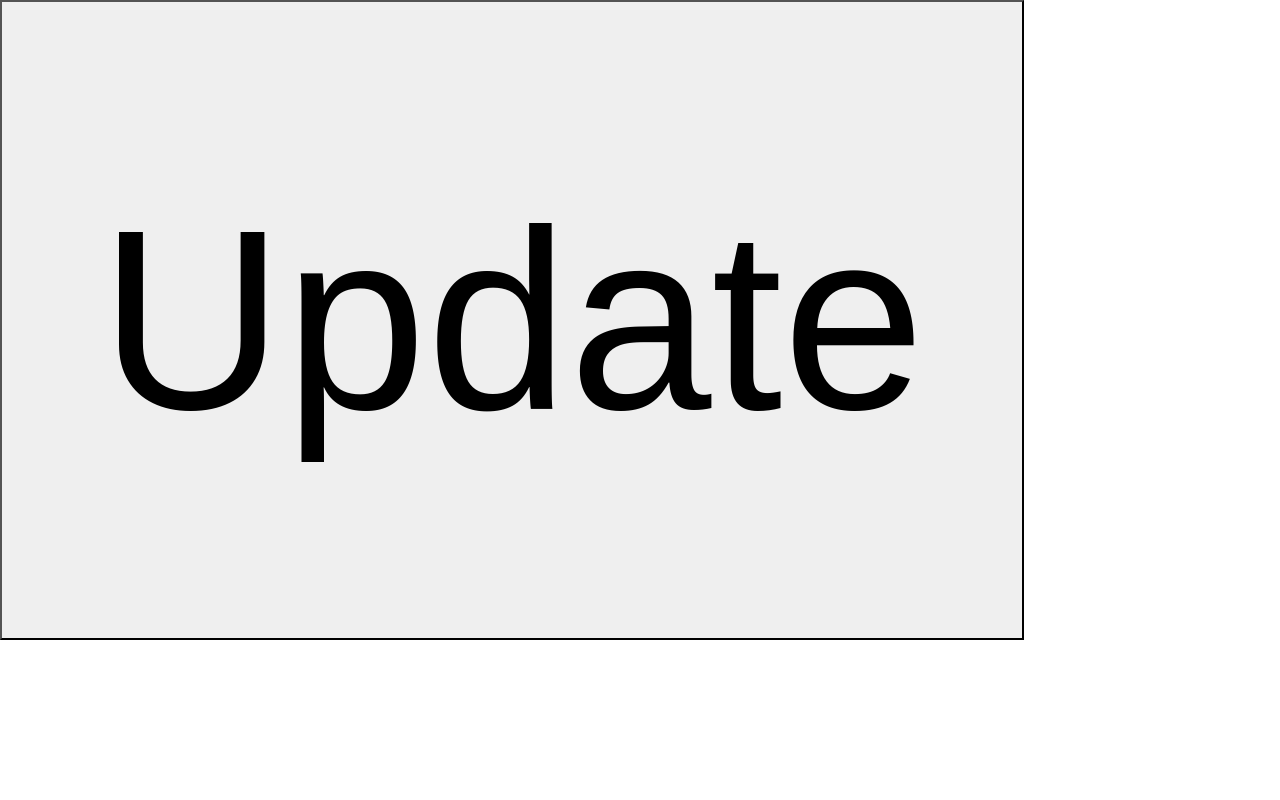
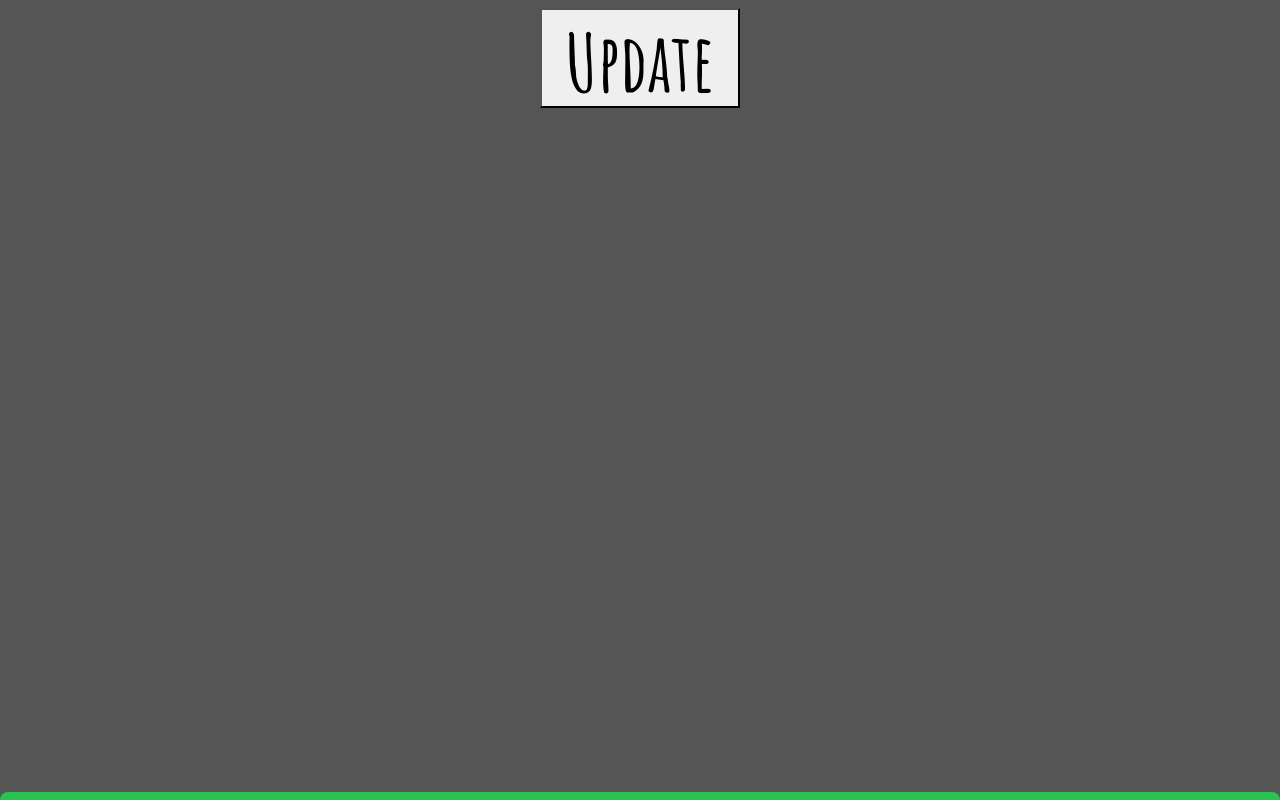
Before and after one commit to nullhart/Mewhere, a website: page update.html in a window 1280 px wide. Drawn offline with Linux system fonts and the light colour scheme.

Commit message:
* Change font * Add Progress Animation

```diff
--- a/update.html
+++ b/update.html
@@ -5,6 +5,11 @@
     <meta name="viewport" content="width=device-width, initial-scale=1.0" />
     <meta http-equiv="X-UA-Compatible" content="ie=edge" />
     <title>Update Location</title>
+    <link
+      href="http://fonts.googleapis.com/css?family=Josefin+Sans:700|Amatic+SC:700"
+      rel="stylesheet"
+      type="text/css"
+    />
   </head>
   <script>
     function postData(url = "", data = {}) {
@@ -21,20 +26,40 @@
         redirect: "follow", // manual, *follow, error
         referrer: "no-referrer", // no-referrer, *client
         body: JSON.stringify(data) // body data type must match "Content-Type" header
-      }).then(response => console.log(response.status));
+      });
     } // parses JSON response into native Javascript objects
 
     function update() {
+      document.getElementById("progressBar").style = "height: 50%;";
       navigator.geolocation.getCurrentPosition(
         data => {
           console.log(data.coords);
           postData("/update", {
             status: `${data.coords.latitude},${data.coords.longitude}`
-          })
-            .then(data => {
-              alert("Location Updated!!");
-            })
-            .catch(error => alert(error));
+          }).then(data => {
+            if (data.status != 200) {
+              //   alert(error);
+              document.getElementById("progressBar").style =
+                "border-top-left-radius: 0px; border-top-right-radius: 0px;height: 100%; background-color: red;";
+              setTimeout(() => {
+                document.getElementById(
+                  "text"
+                ).innerHTML = `Location Update Failed <br>
+                error code ${data.status}`;
+                document.getElementById("text").style = "opacity: 1;";
+              }, 1000);
+              return;
+            }
+            console.log(`${data}`);
+            document.getElementById("progressBar").style = "height: 100%;";
+            setTimeout(() => {
+              document.getElementById("text").style = "opacity: 1;";
+              document.getElementById("progressBar").style =
+                "border-top-left-radius: 0px; border-top-right-radius: 0px;height: 100%;";
+            }, 1000);
+
+            console.log("Location Updated!!");
+          });
         },
         err => {
           console.log(err);
@@ -42,18 +67,77 @@
       );
     }
   </script>
+
   <body>
-    <button class="button" onclick="update()">Update</button>
+    <div class="progress"></div>
+    <span id="progressBar" class="progressProgress" style="height: 1%"
+      ><span id="text">Location Updated</span></span
+    >
+    <div class="container">
+      <button class="button" onclick="update()"><span>Update</span></button>
+    </div>
   </body>
   <style>
     body {
-      margin: 0px;
+      font-family: "Amatic SC", cursive;
+      font-weight: 700;
+
+      /* width: 100px;
+      height: 100px; */
     }
 
+    .progress {
+      height: 100vh;
+      width: 100vw;
+      position: absolute;
+      left: 0px;
+      bottom: 0px;
+      background: #555;
+      z-index: -1;
+    }
+    .progressProgress {
+      height: 0vh;
+      width: 100vw;
+      border-top-left-radius: 100px;
+      border-top-right-radius: 100px;
+      position: fixed;
+      left: 0px;
+      bottom: 0px;
+
+      z-index: 1;
+      text-align: center;
+      color: white;
+      display: flex;
+      align-items: center;
+      justify-content: center;
+      background-color: rgb(43, 194, 83);
+      background-image: linear-gradient(
+        center bottom,
+        rgb(43, 194, 83) 37%,
+        rgb(84, 240, 84) 69%
+      );
+      font-size: 10vw;
+      transition-duration: 1.6s;
+      will-change: auto;
+    }
+    .progressProgress > span {
+      opacity: 0;
+      transition-duration: 1s;
+    }
+
+    .container {
+      display: flex;
+      align-items: center;
+      justify-content: center;
+      border-radius: 30px;
+    }
     .button {
-      width: 80vw;
-      height: 80vh;
-      font-size: 20vw;
+      width: 200px;
+      height: 100px;
+      font-size: 60pt;
+
+      font-family: "Amatic SC", cursive;
+      font-weight: 700;
       border-radius: 0px;
     }
   </style>
```
